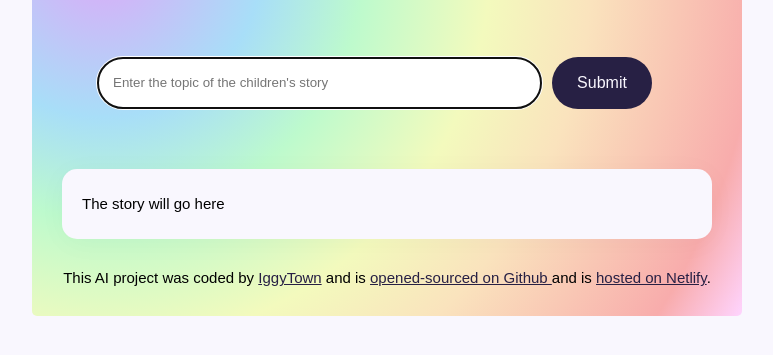
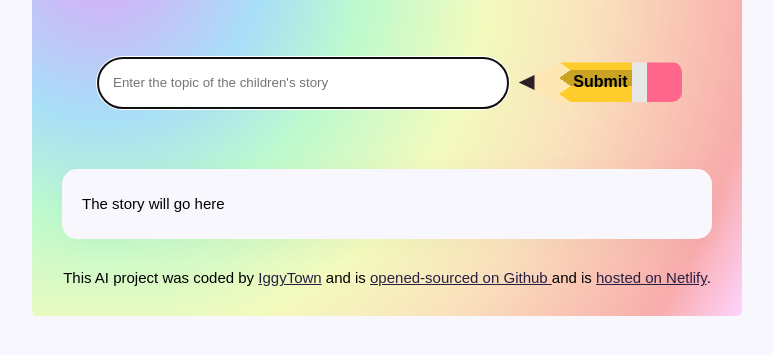
Before and after one commit to IggyTown/AI-child-short-story, a plain HTML site: page index.html in a window 1280 px wide. Shown: the part 257-612 px from the top of the page, without its empty margins (253-1026 px from the left). Drawn offline with Linux system fonts and the light colour scheme.

Commit message:
added additional css styling

```diff
--- a/src/style.css
+++ b/src/style.css
@@ -48,7 +48,7 @@ form {
 .instructions {
   padding: 15px;
   border: 1px solid rgba(39, 33, 66, 0.5);
-  width: 70%;
+  width: 80%;
   border-radius: 50px;
   line-height: 20px;
   color: #272044;
@@ -56,14 +56,23 @@ form {
 }
 
 .submit-button {
+  width: 200px;
+  height: 40px;
   margin-left: 10px;
-  background: #272044;
-  color: #f9f7fe;
+  margin-top: 5px;
+  background: linear-gradient(90deg, #e7e7e7 30%, #fe668c 0) 100%/50px 100%
+      no-repeat,
+    conic-gradient(from 55deg at left, #fee7b3, #0000 1deg 69deg, #fee7b3 70deg)
+      100% 8px / calc(100% - 40px) 16px repeat-y,
+    linear-gradient(#0003 50%, #0000 0) 100% 8px / calc(100% - 41px) 32px
+      repeat-y,
+    linear-gradient(90deg, #2b2026 15px, #fee7b3 16px 40px, #fecc2b 0);
+  clip-path: polygon(0 50%, 42px 0, 100% 0, 100% 100%, 42px 100%);
+  border-radius: 0 10px 10px 0;
+  color: black;
   border: none;
-  width: 100px;
   font-size: 16px;
-  border-radius: 45px;
-  padding: 15px 25px;
+  font-weight: bold;
 }
 
 .child-story {
```
Also changed, not shown: index.html (+1 -0 lines).
